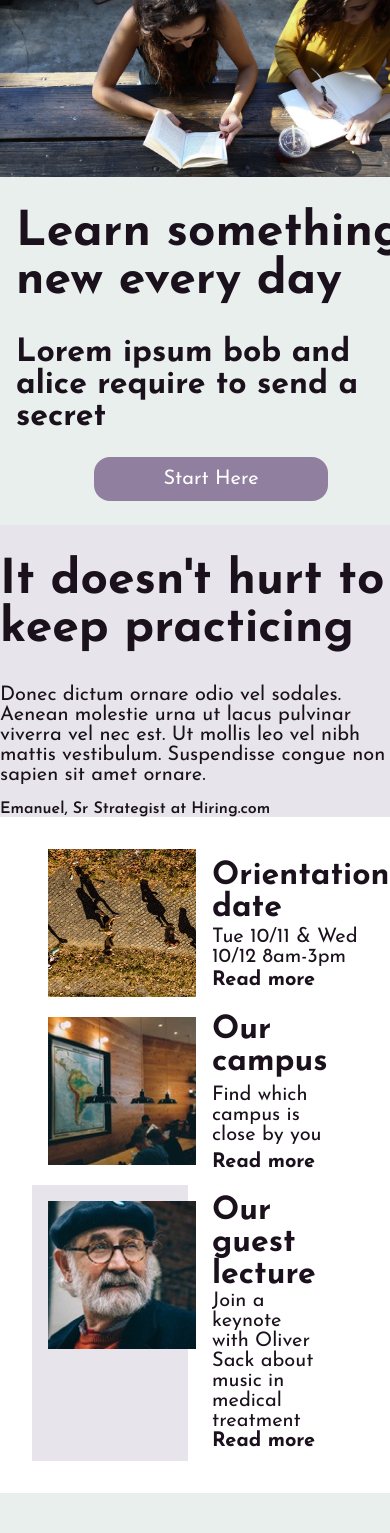
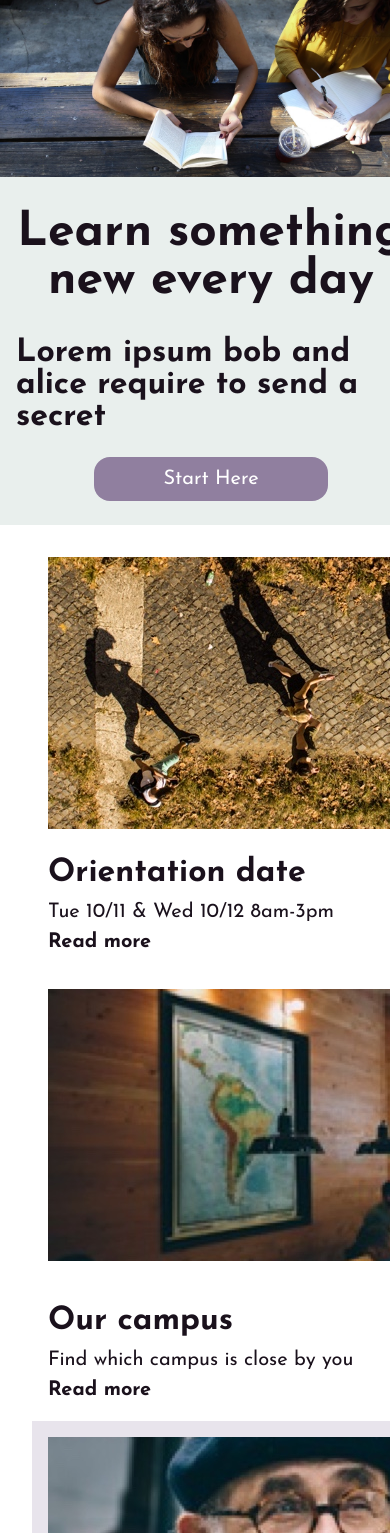
Before and after one commit to ak-krajewska/academy, a plain HTML site: page index.html in a window 390 px wide. Shown: the part 67-1600 px from the top of the page. Drawn offline with Linux system fonts and the light colour scheme.

Commit message:
Further mobile optimization

```diff
--- a/index.html
+++ b/index.html
@@ -47,7 +47,7 @@
     <!-- big white container -->
       <div class="container">
       <!-- an image on the left -->
-          <div class="primary pale-plum">
+          <div class="primary pale-plum desktop">
             <div  id="information">
                 <!-- <img src="resources/images/information-main.jpg"> -->
 
@@ -64,7 +64,8 @@
             <!-- unit of small image and text - orientation -->
             <div class="tertiary">
                 <div id="orientation">
-                    <img src="resources/images/information-orientation.jpg">
+                    <img src="resources/images/information-orientation.jpg" class="desktop">
+                    <img src="resources/images/information-orientation-mobile.jpg" class="mobile">
                 </div>
                 <div class="tertiary-label">
                     <h2>Orientation date</h2>
@@ -76,7 +77,8 @@
             <!-- unit of small image and text - our campus -->
             <div class="tertiary">
                 <div id="campus">
-                    <img src="resources/images/information-campus.jpg">
+                    <img src="resources/images/information-campus.jpg" class="desktop">
+                    <img src="resources/images/information-campus-mobile.jpg" class="mobile">
                 </div>
                 <div class="tertiary-label">
                     <h2>Our campus</h2>
@@ -88,7 +90,8 @@
             <!-- unit of small image and text - guest lecturer -->
             <div class="tertiary pale-plum">
                 <div id="guest">
-                    <img src="resources/images/information-guest-lecture.jpg">
+                    <img src="resources/images/information-guest-lecture.jpg" class="desktop">
+                    <img src="resources/images/information-guest-lecture-mobile.jpg" class="mobile">
                 </div>
                 <div class="tertiary-label">
                     <h2>Our guest lecture</h2>
@@ -193,13 +196,13 @@
             <video src="resources/videos/thesis.mp4" controls>
                 Video not supported
             </video>
-              <div class="caption pale-plum">
+              <div class="caption pale-plum desktop">
                   <h2>Reimagine urban</h2>
                   <p>Pellentesque sit amet mattis erat. Aenean faucibus massa arcu, vitae malesuada velit condimentum posuere. Nunc turpis enim, placerat vitae venenatis at, condimentum nec metus. Pellentesque a congue ligula. Aliquam erat volutpat. Donec tempus aliquam orci quis egestas.</p>
               </div>
           </div>
       <!-- two images on the right with descritipns -->
-          <div class="secondary-thesis">
+          <div class="secondary-thesis desktop">
               <!-- image with gray background -->
               <div class="thesis-project pale-plum">
                   <div>
--- a/resources/style.css
+++ b/resources/style.css
@@ -252,6 +252,10 @@ nav li {
         flex-direction: column;
     }
 
+    h1 {
+        text-align: center;
+    }
+
     #banner {
         height: 400px;
     }
@@ -267,14 +271,39 @@ nav li {
         margin: 0 1rem;
     }
 
+
+    .secondary-white {
+        width: 100%;
+    }
+
     .button {
         width: 60%;
+    }
+
+    .tertiary {
+        flex-direction: column;
+    }
+
+    .tertiary-label{
+        justify-content: space-between;
+        padding: 1rem;
+        line-height: 1.5;
+    }
+
+    .desktop {
+        display: none;
     }
 }
 
 @media only screen and (max-width: 600px) {
     #banner{
         height: 180px;
+    }
+}
+
+@media only screen and (min-width: 1001px){
+    .mobile {
+        display: none;
     }
 }
 
@@ -371,7 +400,11 @@ nav li {
     align-content: space-between;
 }
 
-
+@media only screen and (max-width: 1000px){
+    .secondary-thesis {
+        display: none;
+    }
+}
 
 /* footer styles */
 
```
